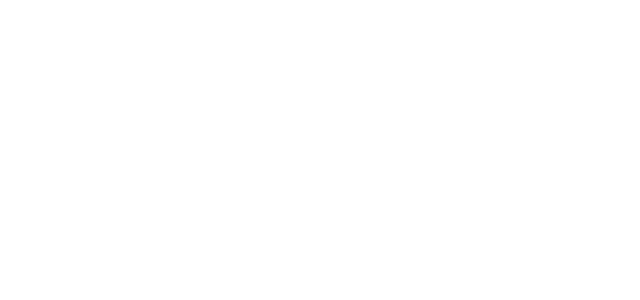
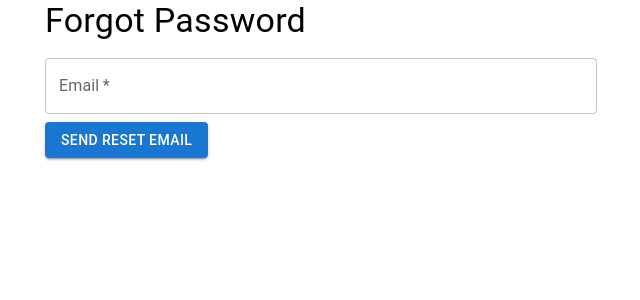
Before and after one commit to sarvmr/TaskBasket-Frontend, a React (Create React App) app: page /forgot-password in a window 1280 px wide. Before the commit this address had no page. Shown: the top 300 px of the page, without its empty margins (319-959 px from the left). Built offline with nearby package versions, Linux system fonts and the light colour scheme.

Commit message:
forget password and reset password pages work

```diff
--- a/src/App.js
+++ b/src/App.js
@@ -4,6 +4,8 @@ import TaskList from './Components/TaskList';
 import { BrowserRouter as Router, Routes, Route } from 'react-router-dom';
 import Login from './Pages/Login';
 import Register from './Pages/Register';
+import ForgotPassword from './Pages/ForgotPassword';
+import ResetPassword from './Pages/ResetPassword';
 import PrivateRoute from './Routes/PrivateRoute';
 
 function App() {
@@ -12,6 +14,8 @@ function App() {
       <Routes>
         <Route path="/login" element={<Login />} />
         <Route path="/register" element={<Register />} />
+        <Route path="/forgot-password" element={<ForgotPassword />} />
+        <Route path="/reset-password/:token" element={<ResetPassword />} />
 
         {/* Protected Routes */}
         <Route element={<PrivateRoute />}>
--- /dev/null
+++ b/src/Pages/ForgotPassword.jsx
@@ -0,0 +1,47 @@
+import React, { useState } from 'react';
+import { sendPasswordResetEmail } from '../Services/authService';
+import { TextField, Button, Container, Typography, Alert } from '@mui/material';
+
+const ForgotPassword = () => {
+  const [email, setEmail] = useState('');
+  const [error, setError] = useState('');
+  const [message, setMessage] = useState('');
+
+  const handleChange = (e) => {
+    setEmail(e.target.value);
+  };
+
+  const handleSubmit = async (e) => {
+    e.preventDefault();
+    try {
+      await sendPasswordResetEmail(email);
+      setMessage('Password reset email sent successfully');
+    } catch (error) {
+      setError("Failed to send reset email");
+    };
+  };
+
+  return (
+    <Container maxWidth="sm">
+      <Typography variant="h4">Forgot Password</Typography>
+      {error && <Alert severity="error">{error}</Alert>}
+      {message && <Alert severity="success">{message}</Alert>}
+      <form onSubmit={handleSubmit}>
+        <TextField
+          label="Email"
+          type="email"
+          value={email}
+          onChange={handleChange}
+          margin="normal"
+          fullWidth
+          required
+        />
+        <Button type="submit" variant="contained" color="primary">
+          Send Reset Email
+        </Button>
+      </form>
+    </Container>
+  );
+}
+
+export default ForgotPassword;
--- a/src/Pages/Login.jsx
+++ b/src/Pages/Login.jsx
@@ -1,7 +1,8 @@
 import React, { useState } from 'react';
 import { useNavigate, Link } from 'react-router-dom';
 import { loginUser } from '../Services/authService';
-import { TextField, Button, Container, Typography, Alert, Stack } from '@mui/material';
+import { TextField, Button, Container, Typography, Alert, Stack, IconButton, InputAdornment } from '@mui/material';
+import { Visibility, VisibilityOff } from '@mui/icons-material';
 
 const Login = () => {
   const [userData, setUserData] = useState({
@@ -10,6 +11,7 @@ const Login = () => {
   });
   const [error, setError] = useState('');
   const navigate = useNavigate();
+  const [showPassword, setShowPassword] = useState(false);
 
   const handleChange = (e) => {
     setUserData({ ...userData, [e.target.name]: e.target.value });
@@ -17,11 +19,16 @@ const Login = () => {
 
   const handleSubmit = async (e) => {
     e.preventDefault();
-    const response = await loginUser(userData);
-    if (response.error) {
-      setError(response.error);
-    } else {
-      navigate('/');
+    try {
+      const response = await loginUser(userData); // Call login API
+
+      if (response && response.token) {
+        navigate('/'); // Redirect to home if login is successful
+      } else {
+        setError('Invalid credentials.'); // Handle unexpected API response
+      }
+    } catch (err) {
+      setError(err.response?.data?.title || 'Login failed. Please try again.');
     }
   };
 
@@ -31,9 +38,9 @@ const Login = () => {
       {error && <Alert severity="error">{error}</Alert>}
       <form onSubmit={handleSubmit}>
         <TextField
-          label="Username"
-          name="username"
-          value={userData.username}
+          label="Username Or Email"
+          name="usernameOrEmail"
+          value={userData.usernameOrEmail}
           onChange={handleChange}
           margin="normal"
           fullWidth
@@ -42,12 +49,23 @@ const Login = () => {
         <TextField
           label="Password"
           name="password"
-          type="password"
+          type={showPassword ? 'text' : 'password'}
           value={userData.password}
           onChange={handleChange}
           margin="normal"
           fullWidth
           required
+          slotProps={{
+            input: {
+              endAdornment: (
+                <InputAdornment position="end">
+                  <IconButton onClick={() => setShowPassword(!showPassword)} edge="end">
+                    {showPassword ? <VisibilityOff /> : <Visibility />}
+                  </IconButton>
+                </InputAdornment>
+              ),
+            },
+          }}
         />
         <Button type="submit" variant="contained" color="primary">
           Login
@@ -60,6 +78,11 @@ const Login = () => {
           Register here
         </Link>
       </Stack>
+      <Stack direction="row" justifyContent="center" sx={{ mt: 2 }}>
+        <Link to="/forgot-password" style={{ textDecoration: 'none', color: '#1976d2' }}>
+          Forgot Password?
+        </Link>
+      </Stack>
     </Container>
   );
 };
--- a/src/Pages/Register.jsx
+++ b/src/Pages/Register.jsx
@@ -1,15 +1,18 @@
 import React, { useState } from 'react';
 import { useNavigate, Link } from 'react-router-dom';
 import { registerUser } from '../Services/authService';
-import { TextField, Button, Container, Typography, Alert, Stack } from '@mui/material';
+import { TextField, Button, Container, Typography, Alert, Stack, IconButton, InputAdornment } from '@mui/material';
+import { Visibility, VisibilityOff } from '@mui/icons-material';
 
 const Register = () => {
   const [userData, setUserData] = useState({
     username: '',
+    email: '',
     password: '',
   });
   const [error, setError] = useState('');
   const navigate = useNavigate();
+  const [showPassword, setShowPassword] = useState(false);
 
   const handleChange = (e) => {
     setUserData({ ...userData, [e.target.name]: e.target.value });
@@ -17,11 +20,11 @@ const Register = () => {
 
   const handleSubmit = async (e) => {
     e.preventDefault();
-    const response = await registerUser(userData);
-    if (response.error) {
-      setError(response.error);
-    } else {
-      navigate('/login');
+    try {
+      await registerUser(userData);
+      navigate('/login'); // Redirect to login after registration
+    } catch (err) {
+      setError(err.response?.data || 'Registration failed');
     }
   };
 
@@ -40,14 +43,35 @@ const Register = () => {
           required
         />
         <TextField
+          label="Email"
+          name="email"
+          type="email"
+          value={userData.email}
+          onChange={handleChange}
+          margin="normal"
+          fullWidth
+          required
+        />
+        <TextField
           label="Password"
           name="password"
-          type="password"
+          type={showPassword ? 'text' : 'password'}
           value={userData.password}
           onChange={handleChange}
           margin="normal"
           fullWidth
           required
+          slotProps={{
+            input: {
+              endAdornment: (
+                <InputAdornment position="end">
+                  <IconButton onClick={() => setShowPassword(!showPassword)} edge="end">
+                    {showPassword ? <VisibilityOff /> : <Visibility />}
+                  </IconButton>
+                </InputAdornment>
+              ),
+            },
+          }}
         />
         <Button type="submit" variant="contained" color="primary">
           Register
--- /dev/null
+++ b/src/Pages/ResetPassword.jsx
@@ -0,0 +1,46 @@
+import React, { useState } from 'react';
+import { useParams, useNavigate } from 'react-router-dom';
+import { resetPassword } from '../Services/authService';
+import { TextField, Button, Container, Typography, Alert } from '@mui/material';
+
+const ResetPassword = () => {
+  const { token } = useParams(); // ✅ Extract token from URL
+  const navigate = useNavigate();
+  const [newPassword, setNewPassword] = useState('');
+  const [message, setMessage] = useState('');
+  const [error, setError] = useState('');
+
+  const handleSubmit = async (e) => {
+      e.preventDefault();
+      try {
+          await resetPassword(token, newPassword);
+          setMessage('Password reset successfully. Redirecting to login...');
+          setTimeout(() => navigate('/login'), 3000);
+      } catch (err) {
+          setError(err.response?.data || 'Failed to reset password.');
+      }
+  };
+
+  return (
+      <Container>
+          <Typography variant="h4">Reset Password</Typography>
+          {message && <Alert severity="success">{message}</Alert>}
+          {error && <Alert severity="error">{error}</Alert>}
+          <form onSubmit={handleSubmit}>
+              <TextField
+                  label="New Password"
+                  type="password"
+                  fullWidth
+                  margin="normal"
+                  onChange={(e) => setNewPassword(e.target.value)}
+                  required
+              />
+              <Button type="submit" variant="contained" color="primary" fullWidth>
+                  Reset Password
+              </Button>
+          </form>
+      </Container>
+  );
+};
+
+export default ResetPassword;
--- a/src/Services/authService.js
+++ b/src/Services/authService.js
@@ -28,3 +28,13 @@ export const logoutUser = () => {
 export const getToken = () => {
     return localStorage.getItem('token');
 };
+
+export const sendPasswordResetEmail = async (email) => {
+    return await axios.post(`${API_URL}/forgot-password`, { email });
+};
+
+export const resetPassword = async (token, newPassword) => {
+    return await axios.post(`${API_URL}/reset-password`, { token, newPassword }, {
+        headers: { 'Content-Type': 'application/json' }
+    });
+};
```
